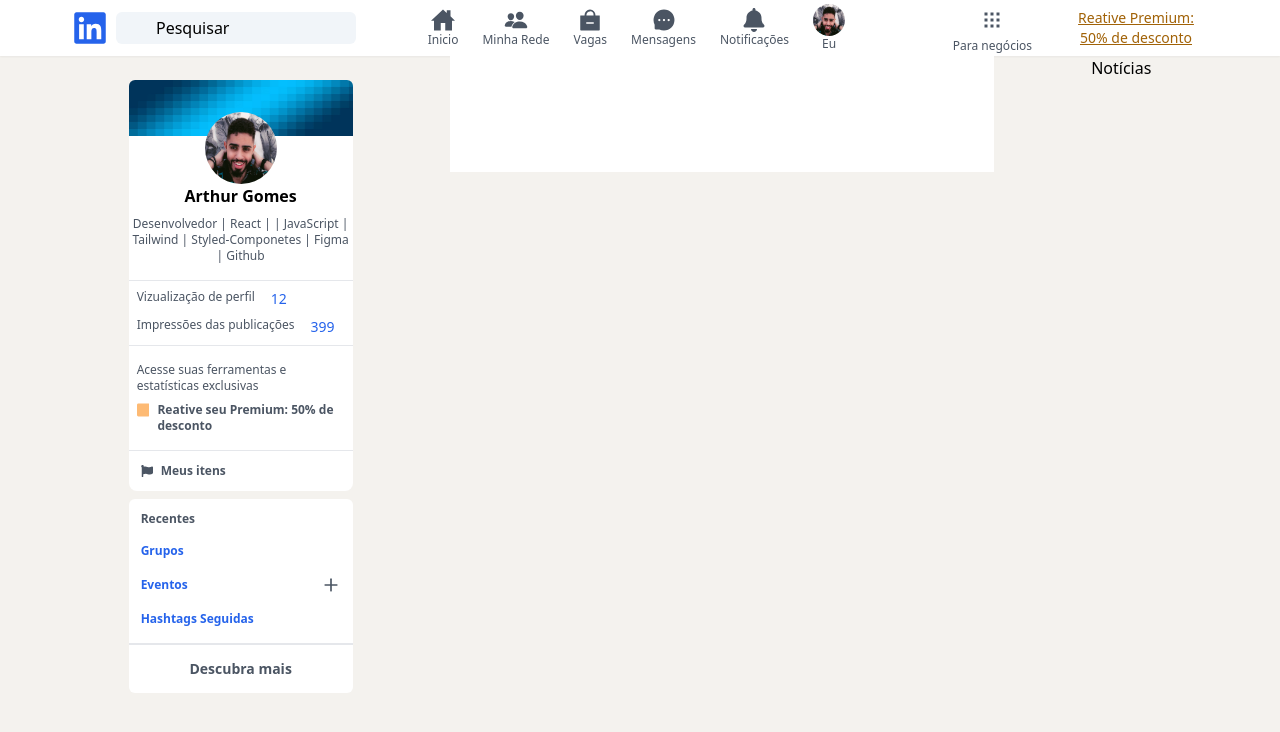
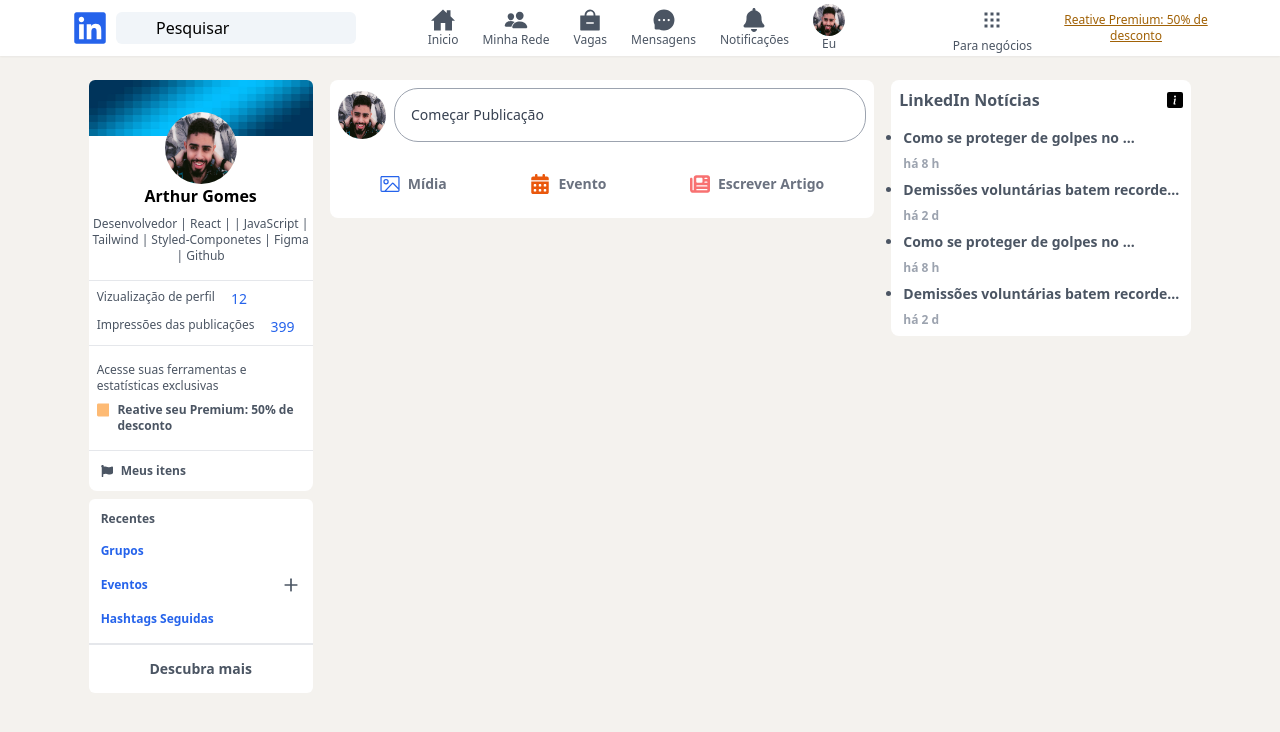
Before and after one commit to Arttutu/clone-linkedin, a React (Vite) app: page / in a window 1280 px wide. Shown: the top 732 px of the page. Built offline with nearby package versions, Linux system fonts and the light colour scheme.

Commit message:
estilizando prinpal e noticias, cirando arquivo json para simular noticias,aplicando algumas responsividades

```diff
--- a/src/App.jsx
+++ b/src/App.jsx
@@ -2,6 +2,7 @@
 import Cabecalho from "./componentes/Cabecalho";
 import Usuario from "./componentes/Usuario";
 import Principal from "./componentes/Principal";
+import Noticias from "./componentes/Noticias";
 
 export default function App() {
   return (
@@ -9,10 +10,10 @@
       <header className="bg-white  h-14 shadow-sm">
         <Cabecalho />
       </header>
-      <main className="flex flex-col justify-around  px-o max-w-6xl mx-auto sm:px-4  sm:flex-row">
+      <main className="flex flex-col justify-around  px-o max-w-6xl mx-auto sm:px-4  md:flex-row">
         <Usuario />
         <Principal />
-        <div>Notícias</div>
+        <Noticias />
       </main>
     </>
   );
--- a/src/componentes/Cabecalho/index.jsx
+++ b/src/componentes/Cabecalho/index.jsx
@@ -25,7 +25,7 @@
             Para negócios
           </span>
         </div>
-        <h2 className="text-yellow-700 text-center underline text-sm  hidden sm:block w-36">
+        <h2 className="text-yellow-700 text-center underline text-xs hidden sm:block w-36">
           Reative Premium: 50% de desconto
         </h2>
       </div>
--- a/src/componentes/Noticias/index.jsx
+++ b/src/componentes/Noticias/index.jsx
@@ -0,0 +1,35 @@
+import React from "react";
+import { BsInfoSquareFill } from "react-icons/bs";
+import noticias from "./noticias.json";
+
+export default function Noticias() {
+  return (
+    <section className="w-[300px] h-full rounded-lg bg-white mt-6 hidden lg:block ">
+      <div className="flex justify-between items-center p-2">
+        <span className="font-semibold text-base text-gray-600">
+          LinkedIn Notícias
+        </span>
+        <BsInfoSquareFill />
+      </div>
+      <div className="p-2 flex items-center justify-center ">
+        <ul className="  flex flex-col justify-center gap-2 list-disc">
+          {noticias.map((item) => {
+            return (
+              <>
+                <li
+                  key={item.titulo}
+                  className="text-sm text-gray-600 font-bold  cursor-pointer "
+                >
+                  {item.titulo}
+                </li>
+                <span className="text-xs text-gray-400 font-semibold text-nowrap">
+                  {item.tempo_decorrido}
+                </span>
+              </>
+            );
+          })}
+        </ul>
+      </div>
+    </section>
+  );
+}
--- /dev/null
+++ b/src/componentes/Noticias/noticias.json
@@ -0,0 +1,19 @@
+[
+        {
+          "titulo": "Como se proteger de golpes no ...",
+          "tempo_decorrido": "há 8 h"
+        },
+        {
+          "titulo": "Demissões voluntárias batem recorde...",
+          "tempo_decorrido": "há 2 d"
+        },
+
+        {
+            "titulo": "Como se proteger de golpes no ...",
+            "tempo_decorrido": "há 8 h"
+          },
+          {
+            "titulo": "Demissões voluntárias batem recorde...",
+            "tempo_decorrido": "há 2 d"
+          }
+]
--- a/src/componentes/Principal/index.jsx
+++ b/src/componentes/Principal/index.jsx
@@ -1,9 +1,48 @@
 import React from "react";
-
+import logo from "../Usuario/logo_avatar.jpeg";
+import { FaCalendarDays } from "react-icons/fa6";
+import { GoFileMedia } from "react-icons/go";
+import { FaNewspaper } from "react-icons/fa6";
+import EventosModal from "../EventosModal";
 export default function Principal() {
   return (
     <>
-      <div className="w-[544px] h-[116px] bg-white"></div>
+      <section className="w-full max-w-[544px] h-full bg-white sm:rounded-lg sm:mt-6 p-2">
+        <div className="flex items-center gap-2">
+          <img
+            src={logo}
+            className="w-[48px] h-[48px] rounded-full"
+            alt="foto de perfil"
+          ></img>
+          <button className="text-sm text-left text-gray-700 rounded-3xl p-[16px] border border-gray-400 w-full hover:bg-gray-200 transition-all">
+            Começar Publicação
+          </button>
+        </div>
+        <div className="flex justify-around w-full mt-4 ">
+          <a href="">
+            <button className="flex gap-2 items-center transition-all hover:bg-gray-200 p-4 rounded-md">
+              <GoFileMedia className="text-xl text-blue-600" />
+              <span className="text-sm text-gray-500 font-semibold">Mídia</span>
+            </button>
+          </a>
+          <a href="">
+            <button className="flex gap-2 items-center transition-all hover:bg-gray-200 p-4 rounded-md">
+              <FaCalendarDays className="text-xl text-orange-600" />
+              <span className="text-sm text-gray-500 font-semibold">
+                Evento
+              </span>
+            </button>
+          </a>
+          <a href="https://www.linkedin.com/article/new/">
+            <button className="flex gap-2 items-center transition-all hover:bg-gray-200 p-4 rounded-md ">
+              <FaNewspaper className="text-xl  text-red-400" />
+              <span className="text-sm text-gray-500 font-semibold">
+                Escrever Artigo
+              </span>
+            </button>
+          </a>
+        </div>
+      </section>
     </>
   );
 }
--- a/src/componentes/Usuario/index.jsx
+++ b/src/componentes/Usuario/index.jsx
@@ -37,7 +37,7 @@
   }, []);
   return (
     <>
-      <aside className="flex  flex-col w-full sm:w-56">
+      <aside className="flex  flex-col w-full  md:w-56">
         <div className="bg-white  sm:rounded-t-lg sm:mt-6">
           <div className="relative">
             <div className="">
```
